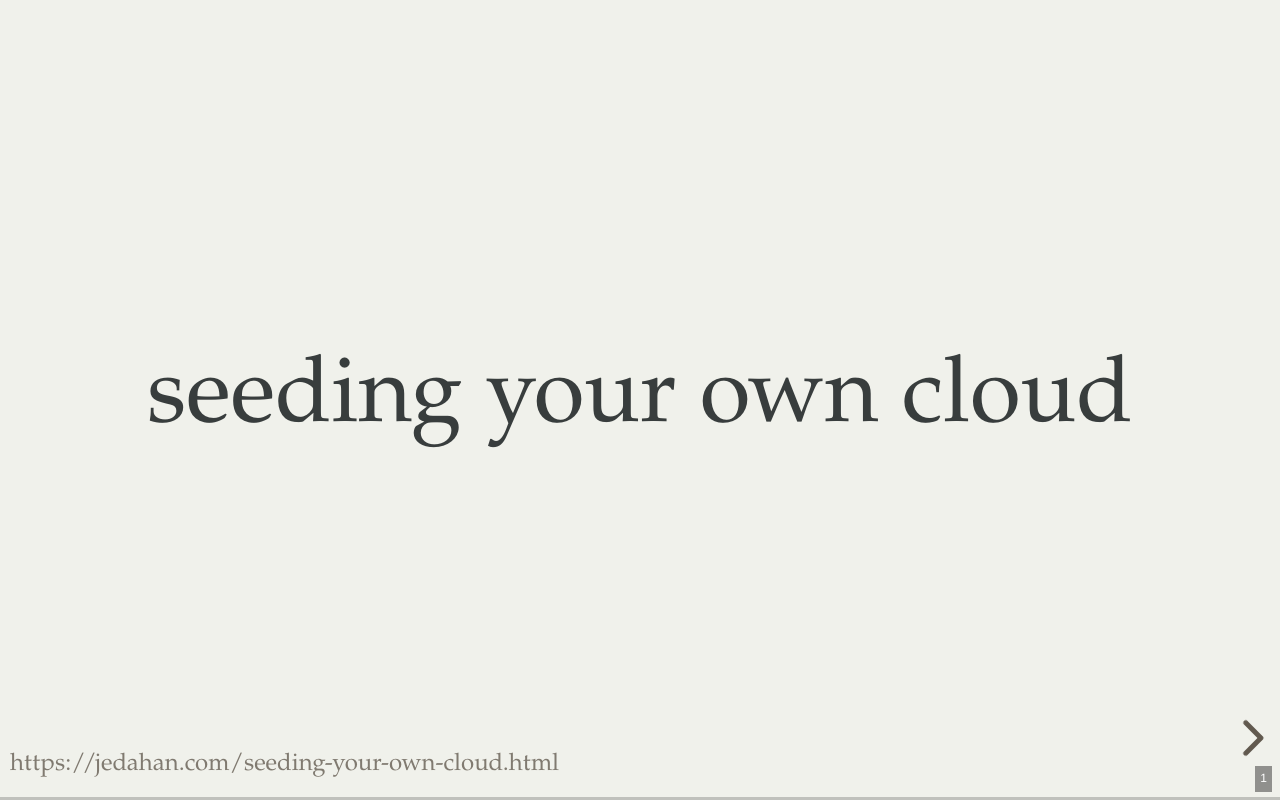
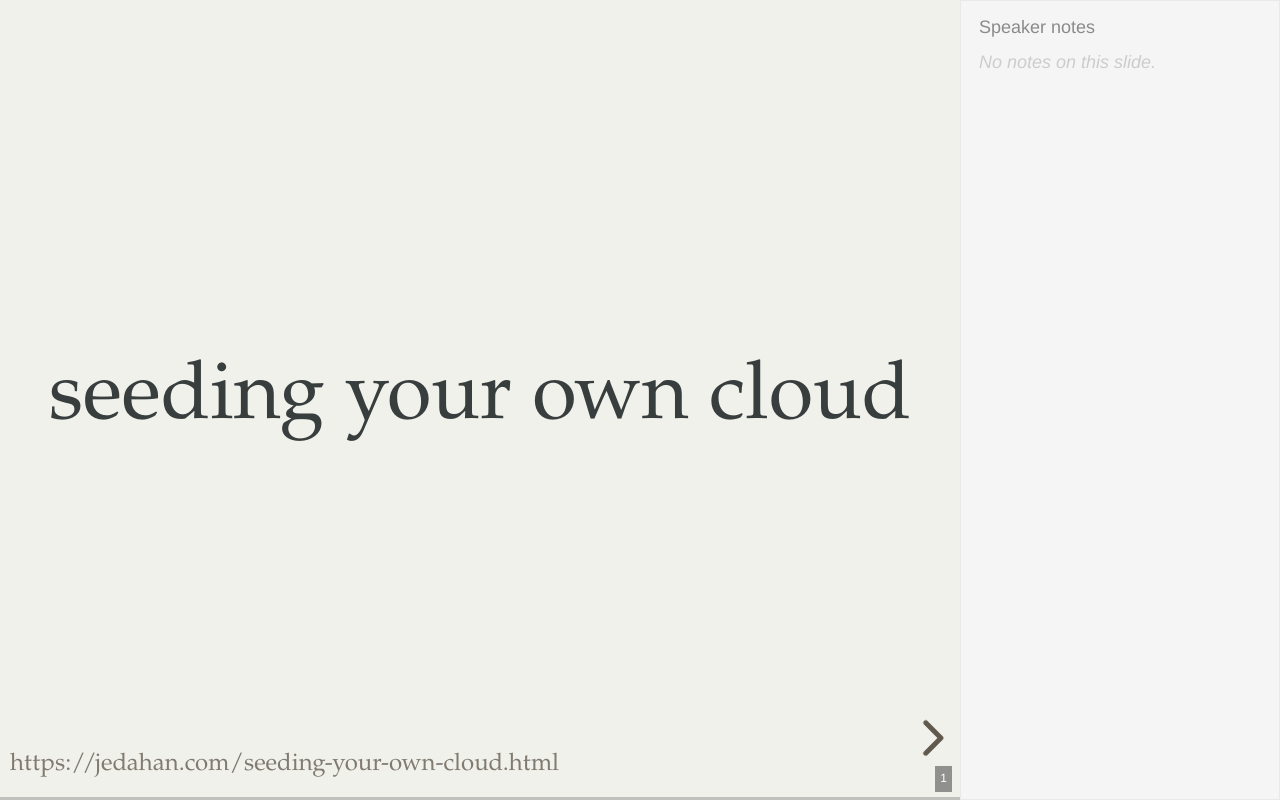
Before and after one commit to jedahan/seeding-your-own-cloud, a plain HTML site: page index.html in a window 1280 px wide. Drawn offline with Linux system fonts and the light colour scheme.

Commit message:
Add some options for print-pdf to work

```diff
--- a/index.html
+++ b/index.html
@@ -321,6 +321,9 @@
     Reveal.initialize({
       hash: true,
       slideNumber: true,
+      pdfSeparateFragments: false,
+      pdfMaxPagesPerSlide: 1,
+      showNotes: true,
       plugins: [RevealMarkdown, RevealHighlight, RevealNotes],
     });
   </script>
```
